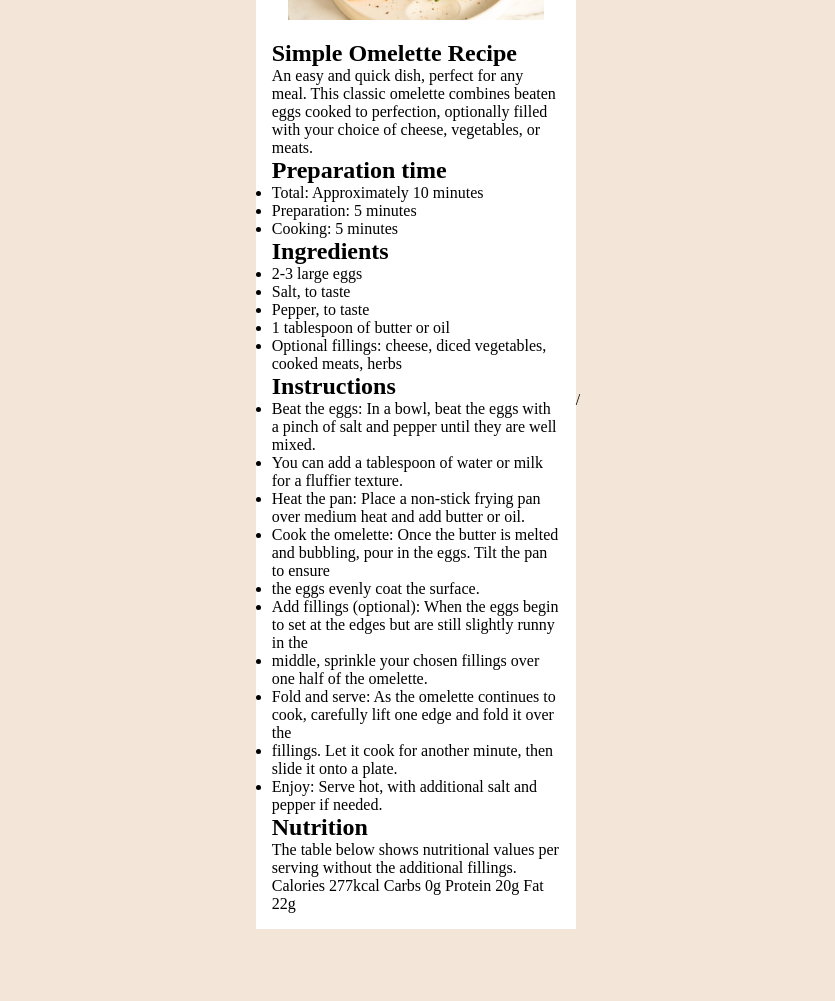
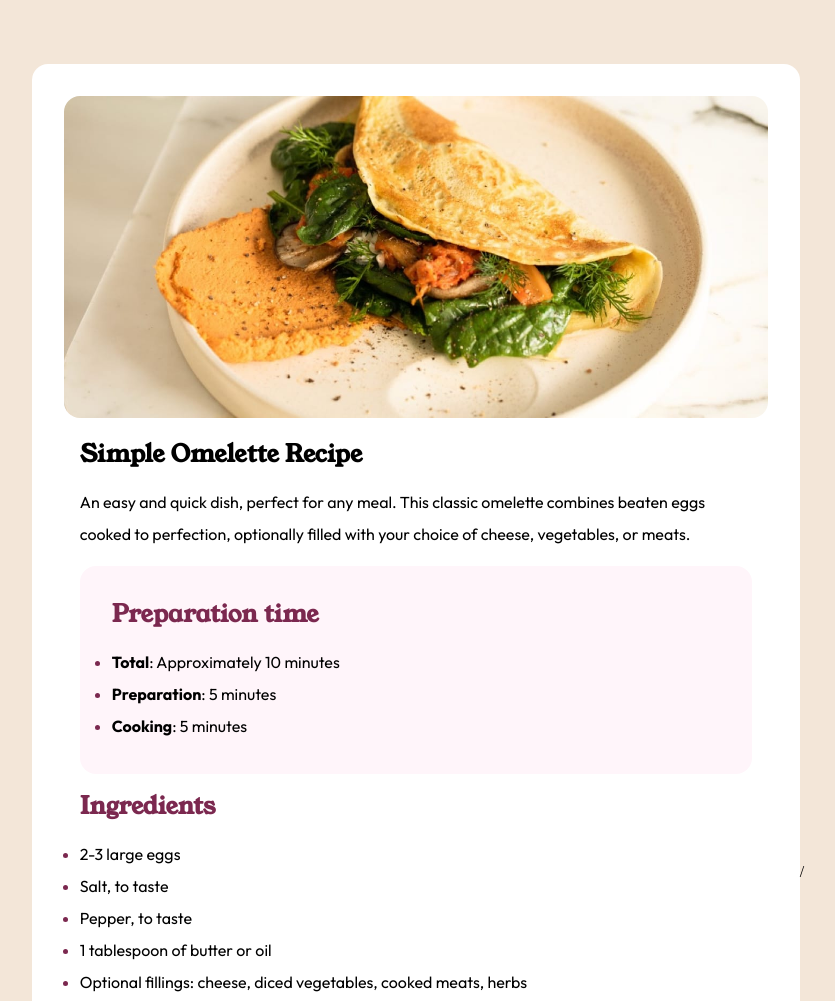
Before and after one commit to teus-07/Desafios, a plain HTML site: page Recipe Page/index.html in a window 1280 px wide. Shown: the top 1001 px of the page, without its empty margins (222-1057 px from the left). Before the commit the page ends 929 px from the top, so only its background shows below. Drawn offline with Linux system fonts and the light colour scheme.

Commit message:
Site de Receitas pronto

```diff
--- a/Recipe Page/index.html
+++ b/Recipe Page/index.html
@@ -5,7 +5,7 @@
   <meta name="viewport" content="width=device-width, initial-scale=1.0"> <!-- displays site properly based on user's device -->
 
   <link rel="icon" type="image/png" sizes="32x32" href="./assets/images/favicon-32x32.png">
-  <link rel="stylesheet" href="style/style.css">
+  <link rel="stylesheet" href="style.css">
 
   <title>Frontend Mentor | Recipe page</title>
 </head>
@@ -13,6 +13,7 @@
   <main>
     <img src="assets/images/image-omelette.jpeg" alt="omelete">
     <article>
+      <div id="info">
         <h1>Simple Omelette Recipe</h1>
         <p>
           An easy and quick dish, perfect for any meal. This classic omelette combines beaten eggs cooked
@@ -21,9 +22,9 @@
         <div id="desc">
           <h2>Preparation time</h2>
           <ul>
-          <li>Total: Approximately 10 minutes</li>
-          <li>Preparation: 5 minutes</li>
-          <li>Cooking: 5 minutes</li>
+            <li><strong>Total</strong>: Approximately 10 minutes</li>
+            <li><strong>Preparation</strong>: 5 minutes</li>
+            <li><strong>Cooking</strong>: 5 minutes</li>
           </ul>
         </div>
         <div id="ing">
@@ -39,22 +40,26 @@
         <div id="inst">
           <h2>Instructions</h2>
           <ul>
-          <li>Beat the eggs: In a bowl, beat the eggs with a pinch of salt and pepper until they are well mixed.</li>
-          <li>You can add a tablespoon of water or milk for a fluffier texture.</li>
-          <li>Heat the pan: Place a non-stick frying pan over medium heat and add butter or oil.</li>
-          <li>Cook the omelette: Once the butter is melted and bubbling, pour in the eggs. Tilt the pan to ensure</li>
-          <li>the eggs evenly coat the surface.</li>
-          <li>Add fillings (optional): When the eggs begin to set at the edges but are still slightly runny in the</li>
-          <li>middle, sprinkle your chosen fillings over one half of the omelette.</li>
-          <li>Fold and serve: As the omelette continues to cook, carefully lift one edge and fold it over the</li>
-          <li>fillings. Let it cook for another minute, then slide it onto a plate.</li>
-          <li>Enjoy: Serve hot, with additional salt and pepper if needed.</li>
+            <div id="num">
+              <ul style="list-style: decimal;">
+                <li>Beat the eggs: In a bowl, beat the eggs with a pinch of salt and pepper until they are well mixed.You can add a tablespoon of water or milk for a fluffier texture.</li>
+                <li><strong>Heat the pan:</strong> Place a non-stick frying pan over medium heat and add butter or oil.</li>
+                <li>Cook the omelette: Once the butter is melted and bubbling, pour in the eggs. Tilt the pan to ensure the eggs evenly coat the surface.</li>
+                <li><strong>Add fillings (optional):</strong> When the eggs begin to set at the edges but are still slightly runny in the middle, sprinkle your chosen fillings over one half of the omelette.</li>
+
+                <li><strong>Fold and serve:</strong> As the omelette continues to cook, carefully lift one edge and fold it over the</li>
+                fillings. Let it cook for another minute, then slide it onto a plate.
+                <li><strong>Enjoy:</strong> Serve hot, with additional salt and pepper if needed.</li>
+              </ul>
+            </div>
           </ul>
         </div>
         <div id="nutri">
-        <h1>Nutrition</h1>
+          <h2>Nutrition</h2>
           <p>The table below shows nutritional values per serving without the additional fillings.</p>
           <div id="tab">
+            <table>
+              <tbody>
                 <tr>
                   <td>Calories</td>
                   <td>277kcal</td>
@@ -72,8 +77,12 @@
                   <td>22g</td>
                 </tr>
             </div>
+              </tbody>
+            </table>
+
         </div>
             </article>
+      </div>
   </main>/
 </body>
 </html>
--- /dev/null
+++ b/Recipe Page/style.css
@@ -0,0 +1,74 @@
+@font-face {
+    font-family: 'Outfit';
+    src: url(assets/fonts/outfit/Outfit-VariableFont_wght.ttf);
+}
+@font-face {
+    font-family: 'Young-Serif';
+    src: url(assets/fonts/young-serif/YoungSerif-Regular.ttf);
+}
+
+*{
+    margin: 0;
+    padding: 0;
+    box-sizing: border-box;
+}
+body{
+    display: flex;
+    align-items: center;
+    justify-content: center;
+    background-color: hsl(30, 54%, 90%);
+    padding: 4rem;
+
+}
+main img{
+    width: 100%;
+    border-radius: 1rem;
+}
+main{
+    border-radius: 1rem;
+    min-width: 320px;
+    max-width: 768px;
+    background-color: white;
+    padding: 2rem;
+}
+
+h1{
+    font-family: 'Young-Serif', sans-serif;
+    margin-bottom: 1rem;
+}
+
+h2{
+    font-family: 'Young-Serif', sans-serif;
+    margin-bottom: 1rem;
+    color: hsl(332, 51%, 32%);
+}
+
+li::marker{
+    color: hsl(332, 51%, 32%);
+}
+
+#info{
+    line-height: 2rem;
+    font-family: 'Outfit', sans-serif;
+    padding: 1rem;
+    font-size: 16px;
+
+}
+#desc{
+    margin: 1rem 0 1rem 0;
+    background-color: hsl(330, 100%, 98%);
+    padding: 2rem;
+    border-radius: 1rem;
+}
+#ing{
+    margin: 1rem 0 1rem 0;
+}
+#inst{
+    margin: 1rem 0 1rem 0;
+
+}
+
+table{
+    margin-top: 1rem;
+    width: 400px;
+}
--- a/Recipe Page/style/style.css
+++ /dev/null
@@ -1,24 +0,0 @@
-*{
-    margin: 0;
-    padding: 0;
-    box-sizing: border-box;
-}
-body{
-    display: flex;
-    justify-content: center;
-    align-items: center;
-    background-color: hsl(30, 54%, 90%);
-    height: 100vh;
-    width: 100%;
-
-}
-main img{
-    width: 100%;
-    padding: 1rem;
-}
-main{
-    padding: 1rem;
-    max-width: 320px;
-    background-color: white;
-
-}
```
Lines whose indentation alone changed are shown as unchanged.
